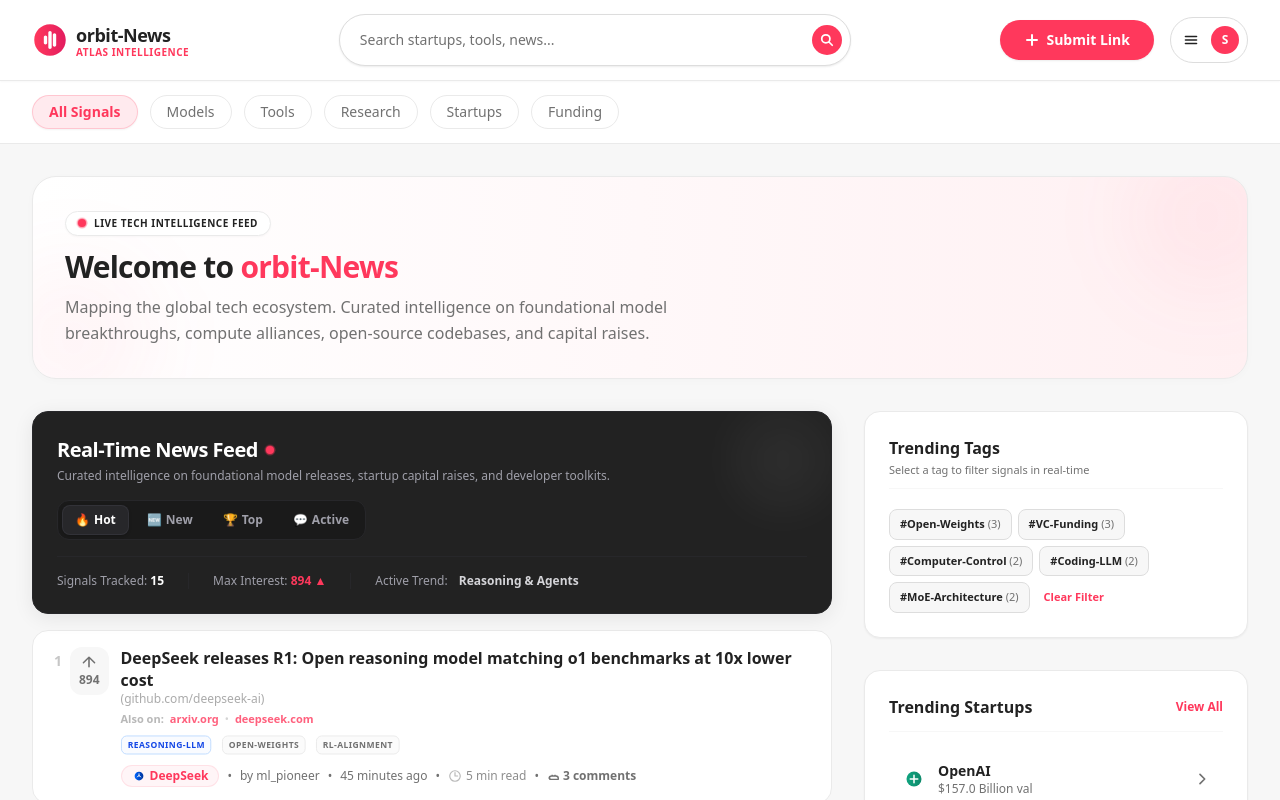
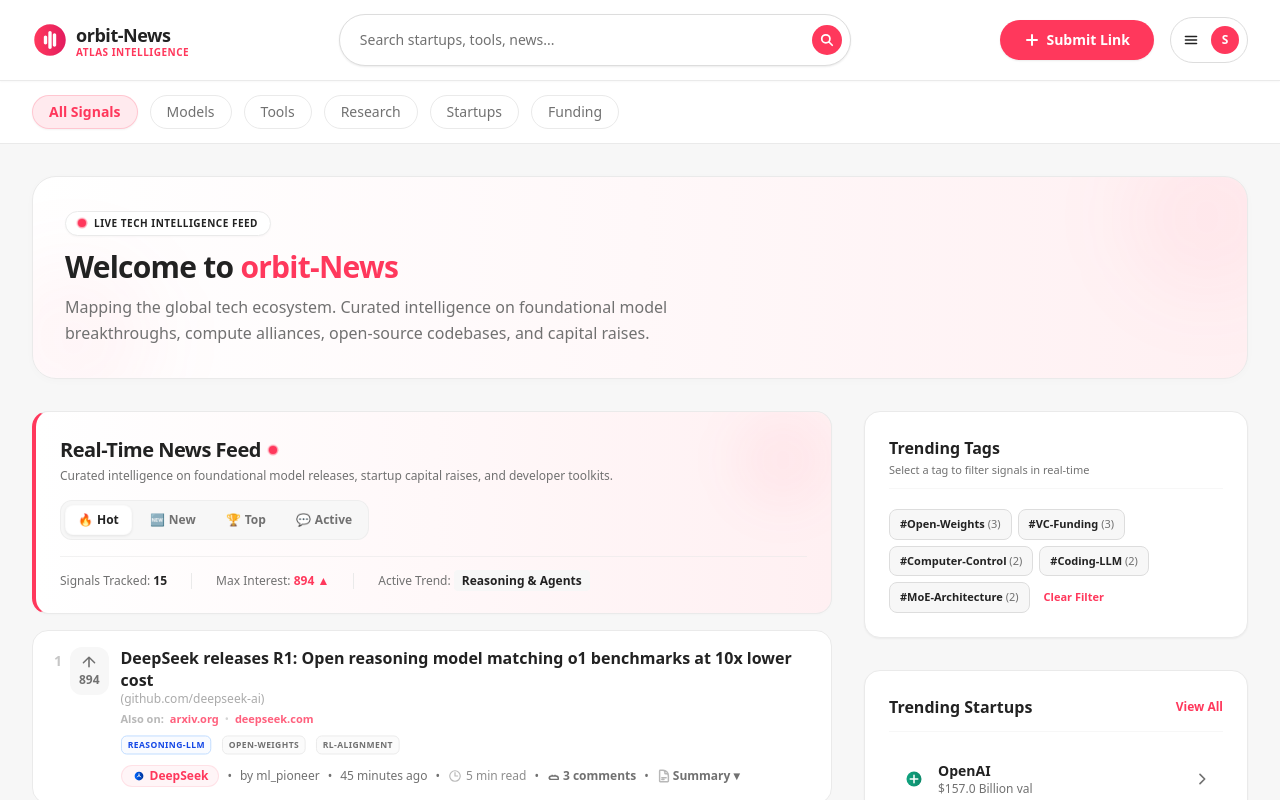
Before and after one commit to AyushKhaitan1/The-Ai-Signal, a Next.js app: page / in a window 1280 px wide. Shown: the top 800 px of the page. Built offline with nearby package versions, Linux system fonts and the light colour scheme.

Commit message:
feat: implement Tildes collapsible summaries and restore light Airbnb styling for feed header card

```diff
--- a/src/app/page.tsx
+++ b/src/app/page.tsx
@@ -79,28 +79,28 @@
       <div className="grid grid-cols-1 lg:grid-cols-3 gap-8 items-start">
         {/* Left Side: Real-Time News Feed */}
         <div className="col-span-1 lg:col-span-2 space-y-4">
-          <div className="bg-airbnb-charcoal text-white rounded-2xl p-6 shadow-[0_4px_20px_rgba(0,0,0,0.08)] border border-zinc-800 relative overflow-hidden">
-            <div className="absolute right-0 top-0 w-24 h-24 bg-white/5 rounded-full blur-xl pointer-events-none"></div>
+          <div className="bg-gradient-to-r from-white via-[#FFF8F9] to-[#FFF0F2] border border-airbnb-border-light border-l-4 border-l-airbnb-pink rounded-2xl p-6 shadow-[0_1px_3px_rgba(0,0,0,0.02)] relative overflow-hidden">
+            <div className="absolute right-0 top-0 w-24 h-24 bg-airbnb-pink/5 rounded-full blur-xl pointer-events-none"></div>
 
-            <h1 className="text-xl font-bold tracking-tight text-white flex items-center space-x-2">
+            <h1 className="text-xl font-bold tracking-tight text-airbnb-charcoal flex items-center space-x-2">
               <span>Real-Time News Feed</span>
               <span className="flex h-2 w-2 relative">
                 <span className="animate-ping absolute inline-flex h-full w-full rounded-full bg-airbnb-pink opacity-75"></span>
                 <span className="relative inline-flex rounded-full h-2 w-2 bg-airbnb-pink"></span>
               </span>
             </h1>
-            <p className="text-xs text-zinc-400 mt-1">
+            <p className="text-xs text-airbnb-gray mt-1">
               Curated intelligence on foundational model releases, startup capital raises, and developer toolkits.
             </p>
 
             {/* Sorting Tabs */}
-            <div className="flex items-center space-x-1.5 mt-4 p-1 bg-[#1A1A1A] rounded-xl w-fit border border-zinc-800">
+            <div className="flex items-center space-x-1.5 mt-4 p-1 bg-airbnb-bg rounded-xl w-fit border border-airbnb-border-light/60">
               <button
                 onClick={() => setActiveTab("hot")}
                 className={`px-3 py-1.5 rounded-lg text-xs font-bold transition-all flex items-center space-x-1 cursor-pointer ${
                   activeTab === "hot"
-                    ? "bg-zinc-800 text-white shadow-[0_1px_3px_rgba(0,0,0,0.2)] border border-zinc-700/50"
-                    : "text-zinc-400 hover:text-white"
+                    ? "bg-white text-airbnb-charcoal shadow-[0_1px_3px_rgba(0,0,0,0.08)] border border-airbnb-border-light/20"
+                    : "text-airbnb-gray hover:text-airbnb-charcoal"
                 }`}
               >
                 <span>🔥</span>
@@ -110,8 +110,8 @@
                 onClick={() => setActiveTab("new")}
                 className={`px-3 py-1.5 rounded-lg text-xs font-bold transition-all flex items-center space-x-1 cursor-pointer ${
                   activeTab === "new"
-                    ? "bg-zinc-800 text-white shadow-[0_1px_3px_rgba(0,0,0,0.2)] border border-zinc-700/50"
-                    : "text-zinc-400 hover:text-white"
+                    ? "bg-white text-airbnb-charcoal shadow-[0_1px_3px_rgba(0,0,0,0.08)] border border-airbnb-border-light/20"
+                    : "text-airbnb-gray hover:text-airbnb-charcoal"
                 }`}
               >
                 <span>🆕</span>
@@ -121,8 +121,8 @@
                 onClick={() => setActiveTab("top")}
                 className={`px-3 py-1.5 rounded-lg text-xs font-bold transition-all flex items-center space-x-1 cursor-pointer ${
                   activeTab === "top"
-                    ? "bg-zinc-800 text-white shadow-[0_1px_3px_rgba(0,0,0,0.2)] border border-zinc-700/50"
-                    : "text-zinc-400 hover:text-white"
+                    ? "bg-white text-airbnb-charcoal shadow-[0_1px_3px_rgba(0,0,0,0.08)] border border-airbnb-border-light/20"
+                    : "text-airbnb-gray hover:text-airbnb-charcoal"
                 }`}
               >
                 <span>🏆</span>
@@ -132,8 +132,8 @@
                 onClick={() => setActiveTab("active")}
                 className={`px-3 py-1.5 rounded-lg text-xs font-bold transition-all flex items-center space-x-1 cursor-pointer ${
                   activeTab === "active"
-                    ? "bg-zinc-800 text-white shadow-[0_1px_3px_rgba(0,0,0,0.2)] border border-zinc-700/50"
-                    : "text-zinc-400 hover:text-white"
+                    ? "bg-white text-airbnb-charcoal shadow-[0_1px_3px_rgba(0,0,0,0.08)] border border-airbnb-border-light/20"
+                    : "text-airbnb-gray hover:text-airbnb-charcoal"
                 }`}
               >
                 <span>💬</span>
@@ -141,20 +141,20 @@
               </button>
             </div>
 
-            <div className="flex items-center space-x-6 mt-4 pt-4 border-t border-zinc-800 text-xs">
+            <div className="flex items-center space-x-6 mt-4 pt-4 border-t border-airbnb-border-light/60 text-xs">
               <div>
-                <span className="text-zinc-400">Signals Tracked:</span>{" "}
-                <span className="font-bold text-white">{activeCount}</span>
+                <span className="text-airbnb-gray">Signals Tracked:</span>{" "}
+                <span className="font-bold text-airbnb-charcoal">{activeCount}</span>
               </div>
-              <div className="h-4 w-px bg-zinc-800"></div>
+              <div className="h-4 w-px bg-airbnb-border-light"></div>
               <div>
-                <span className="text-zinc-400">Max Interest:</span>{" "}
+                <span className="text-airbnb-gray">Max Interest:</span>{" "}
                 <span className="font-bold text-airbnb-pink">{maxUpvotes} ▲</span>
               </div>
-              <div className="h-4 w-px bg-zinc-800"></div>
+              <div className="h-4 w-px bg-airbnb-border-light"></div>
               <div>
-                <span className="text-zinc-400">Active Trend:</span>{" "}
-                <span className="font-bold text-zinc-300 bg-zinc-850 px-2 py-0.5 rounded">Reasoning & Agents</span>
+                <span className="text-airbnb-gray">Active Trend:</span>{" "}
+                <span className="font-bold text-airbnb-charcoal bg-airbnb-bg px-2 py-0.5 rounded">Reasoning & Agents</span>
               </div>
             </div>
           </div>
--- a/src/components/NewsRow.tsx
+++ b/src/components/NewsRow.tsx
@@ -34,6 +34,7 @@
 export default function NewsRow({ item, rank }: NewsRowProps) {
   const { upvoteSignal } = useSignals();
   const [upvoted, setUpvoted] = useState(false);
+  const [showSummary, setShowSummary] = useState(false);
 
   const handleUpvote = (e: React.MouseEvent) => {
     e.preventDefault();
@@ -183,7 +184,38 @@
             </svg>
             <span>{item.comments_count} comments</span>
           </Link>
+          {item.summary && (
+            <>
+              <span>•</span>
+              <button
+                onClick={() => setShowSummary(!showSummary)}
+                className="hover:text-airbnb-pink flex items-center space-x-1 font-bold cursor-pointer transition-colors"
+              >
+                <svg
+                  className="w-3.5 h-3.5 mr-0.5 text-airbnb-gray/50 hover:text-airbnb-pink"
+                  fill="none"
+                  stroke="currentColor"
+                  strokeWidth="2.5"
+                  viewBox="0 0 24 24"
+                >
+                  <path
+                    strokeLinecap="round"
+                    strokeLinejoin="round"
+                    d="M19.5 14.25v-2.625a3.375 3.375 0 00-3.375-3.375h-1.5A1.125 1.125 0 0113.5 7.125v-1.5a3.375 3.375 0 00-3.375-3.375H8.25m0 12.75h7.5m-7.5 3H12M10.5 2.25H5.625c-.621 0-1.125.504-1.125 1.125v17.25c0 .621.504 1.125 1.125 1.125h12.75c.621 0 1.125-.504 1.125-1.125V11.25a9 9 0 00-9-9z"
+                  />
+                </svg>
+                <span>{showSummary ? "Hide Summary ▴" : "Summary ▾"}</span>
+              </button>
+            </>
+          )}
         </div>
+
+        {/* Collapsible summary blurb */}
+        {showSummary && item.summary && (
+          <div className="mt-3 p-3.5 bg-gradient-to-r from-airbnb-bg to-white border border-airbnb-border-light rounded-xl text-xs text-airbnb-charcoal leading-relaxed animate-fadeIn border-l-2 border-l-airbnb-pink/50 shadow-sm">
+            <p className="font-medium text-airbnb-charcoal/90">{item.summary}</p>
+          </div>
+        )}
       </div>
     </div>
   );
--- a/src/context/SignalContext.tsx
+++ b/src/context/SignalContext.tsx
@@ -84,7 +84,8 @@
       comments_count: 0,
       comments: [],
       reading_time: "1 min read",
-      related_links: []
+      related_links: [],
+      summary: ""
     };
 
     saveNews([newSignal, ...news]);
--- a/src/data/news.ts
+++ b/src/data/news.ts
@@ -28,6 +28,7 @@
   comments: Comment[];
   reading_time?: string;
   related_links?: RelatedLink[];
+  summary?: string;
 }
 
 export const newsItems: NewsItem[] = [
@@ -50,6 +51,7 @@
       { domain: "arxiv.org", url: "https://arxiv.org/abs/2501.12948" },
       { domain: "deepseek.com", url: "https://www.deepseek.com" }
     ],
+    summary: "DeepSeek released R1, their flagship open-weights reasoning model, achieving o1-level scores in math, coding, and logical reasoning benchmarks. Trained at 10x lower cost using advanced reinforcement learning (GRPO).",
     comments: [
       {
         user: "cuda_lord",
@@ -93,6 +95,7 @@
     related_links: [
       { domain: "techcrunch.com", url: "https://techcrunch.com" }
     ],
+    summary: "OpenAI launched its 'Operator' agent beta, enabling developers to build applications that autonomously control desktop environments, fill forms, click screen coordinates, and execute browser steps.",
     comments: [
       {
         user: "agent_builder",
@@ -128,6 +131,7 @@
     related_links: [
       { domain: "github.com/anthropic", url: "https://github.com/anthropic-ai" }
     ],
+    summary: "Anthropic released the Claude 3.5 Sonnet Computer Use API, enabling Claude to visually read screens, hover, click buttons, and type text to automate arbitrary back-office workflows.",
     comments: [
       {
         user: "ui_designer",
@@ -164,6 +168,7 @@
     related_links: [
       { domain: "supermicro.com", url: "https://supermicro.com" }
     ],
+    summary: "Elon Musk announced that xAI completed the Memphis Colossus cluster, housing 100,000 liquid-cooled H100 GPUs built in record time to train the next generation of Grok intelligence models.",
     comments: [
       {
         user: "datacenter_guru",
@@ -200,6 +205,7 @@
     related_links: [
       { domain: "a16z.com", url: "https://a16z.com" }
     ],
+    summary: "Cursor (Anysphere) raised a $60M Series A led by Andreessen Horowitz at a $2.5B valuation, powered by rapid developer adoption of their multi-file inline code edit Composer mode.",
     comments: [
       {
         user: "composer_fan",
@@ -235,6 +241,7 @@
     related_links: [
       { domain: "ai.meta.com", url: "https://ai.meta.com/blog/introducing-llama-3-3" }
     ],
+    summary: "Meta released Llama 3.3 70B, matching the reasoning performance of Llama 3.1 70B while offering significantly faster speed and lower computational resource overhead.",
     comments: [
       {
         user: "server_host",
@@ -263,6 +270,7 @@
     related_links: [
       { domain: "bloomberg.com", url: "https://www.bloomberg.com" }
     ],
+    summary: "Perplexity secured a $500M funding round at a $9B valuation, scaling its AI search engine features, Pro Search depth, and direct e-commerce checkout integration.",
     comments: [
       {
         user: "search_analyst",
@@ -298,6 +306,7 @@
     related_links: [
       { domain: "defense.gov", url: "https://www.defense.gov" }
     ],
+    summary: "Scale AI partnered with the US Department of Defense to compile secure RLHF datasets, reinforcing quality benchmarks and alignment evaluation for defense-grade foundation models.",
     comments: [
       {
         user: "data_curator",
```
